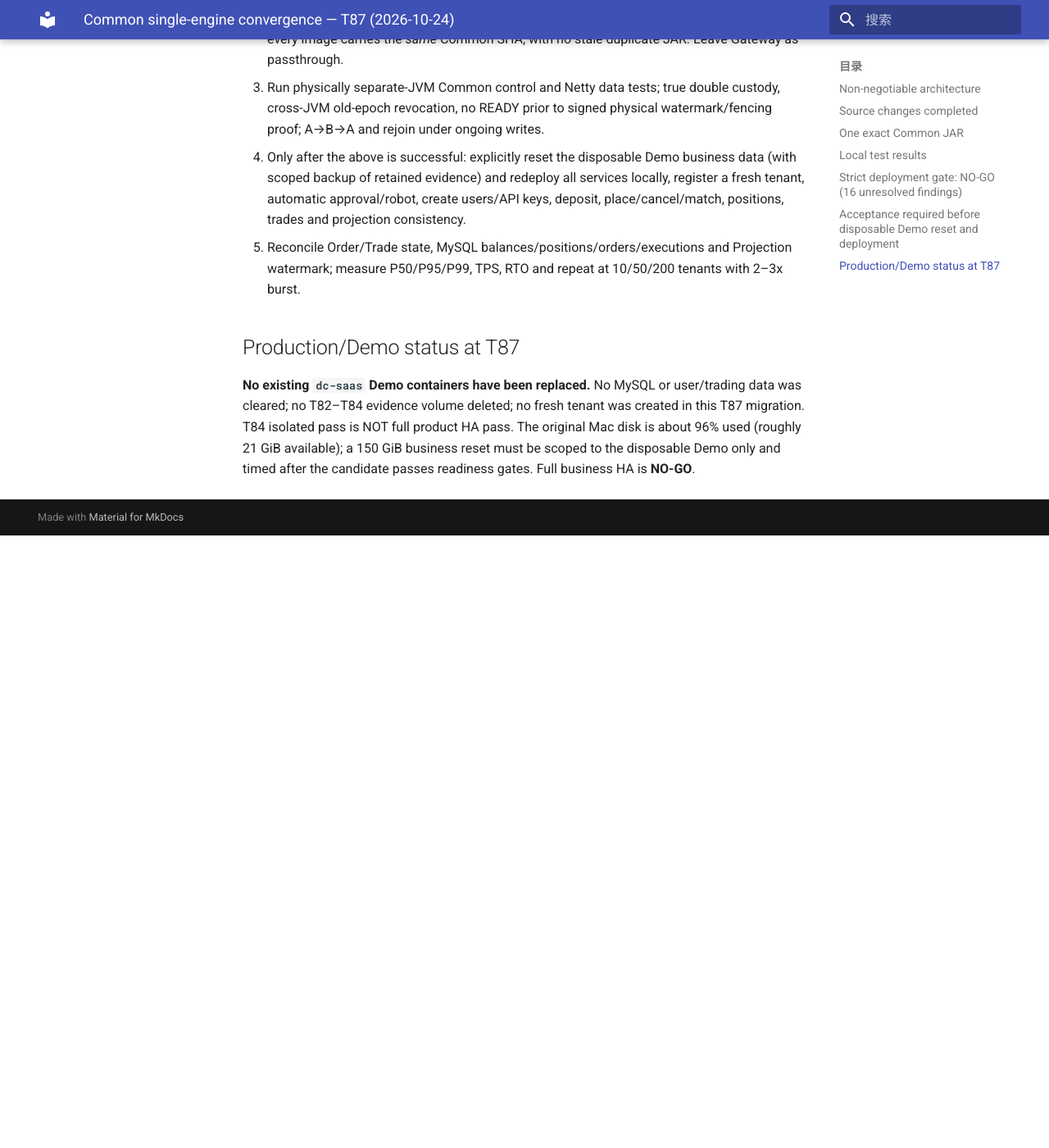
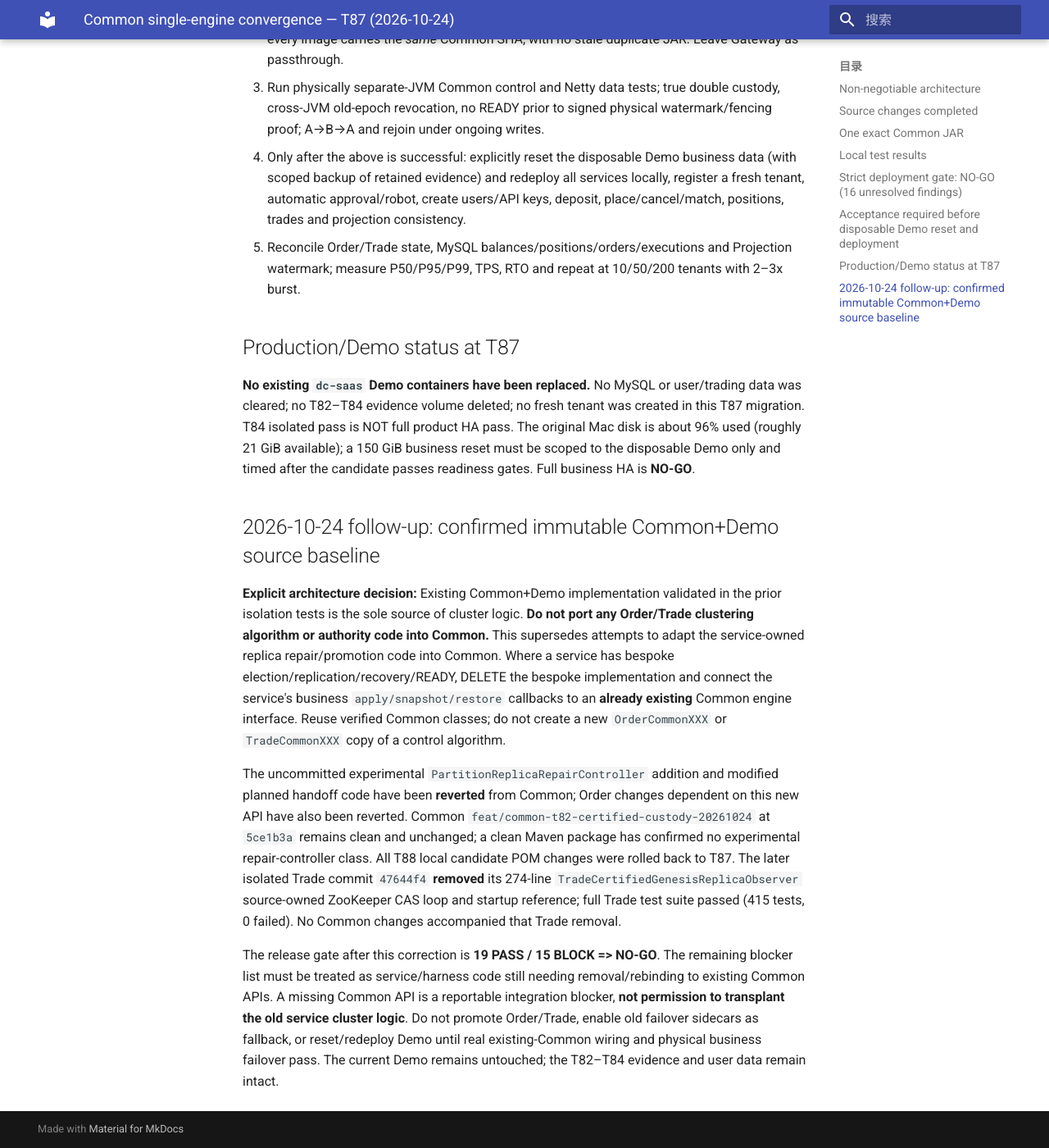
Before and after one commit to bliplink/dc-quant-deploy, an MkDocs documentation site: the page built from docs/COMMON_ONE_ENGINE_T87_NOGO_20261024.md, in a window 1280 px wide and 1400 px high, scrolled down 3038 px. Shown: the whole window at 82% size. Built offline with MkDocs 1.6.1 and Material for MkDocs 9.7.7, drawn with Linux system fonts in a browser that asks for light colours; before the commit the page ends 3691 px from its top, so only the background shows below that.

Commit message:
docs(ha): freeze Common-Demo cluster engine; delete service forks rather than transplant [skip ci]

```diff
--- a/docs/COMMON_ONE_ENGINE_T87_NOGO_20261024.md
+++ b/docs/COMMON_ONE_ENGINE_T87_NOGO_20261024.md
@@ -59,3 +59,11 @@ No static audit replaces live failover proof: **all 16 blockers and any addition
 ## Production/Demo status at T87
 
 **No existing `dc-saas` Demo containers have been replaced.** No MySQL or user/trading data was cleared; no T82–T84 evidence volume deleted; no fresh tenant was created in this T87 migration. T84 isolated pass is NOT full product HA pass. The original Mac disk is about 96% used (roughly 21 GiB available); a 150 GiB business reset must be scoped to the disposable Demo only and timed after the candidate passes readiness gates. Full business HA is **NO-GO**.
+
+## 2026-10-24 follow-up: confirmed immutable Common+Demo source baseline
+
+**Explicit architecture decision:** Existing Common+Demo implementation validated in the prior isolation tests is the sole source of cluster logic. **Do not port any Order/Trade clustering algorithm or authority code into Common.** This supersedes attempts to adapt the service-owned replica repair/promotion code into Common. Where a service has bespoke election/replication/recovery/READY, DELETE the bespoke implementation and connect the service's business `apply/snapshot/restore` callbacks to an **already existing** Common engine interface. Reuse verified Common classes; do not create a new `OrderCommonXXX` or `TradeCommonXXX` copy of a control algorithm.
+
+The uncommitted experimental `PartitionReplicaRepairController` addition and modified planned handoff code have been **reverted** from Common; Order changes dependent on this new API have also been reverted. Common `feat/common-t82-certified-custody-20261024` at `5ce1b3a` remains clean and unchanged; a clean Maven package has confirmed no experimental repair-controller class. All T88 local candidate POM changes were rolled back to T87. The later isolated Trade commit `47644f4` **removed** its 274-line `TradeCertifiedGenesisReplicaObserver` source-owned ZooKeeper CAS loop and startup reference; full Trade test suite passed (415 tests, 0 failed). No Common changes accompanied that Trade removal.
+
+The release gate after this correction is **19 PASS / 15 BLOCK => NO-GO**. The remaining blocker list must be treated as service/harness code still needing removal/rebinding to existing Common APIs. A missing Common API is a reportable integration blocker, **not permission to transplant the old service cluster logic**. Do not promote Order/Trade, enable old failover sidecars as fallback, or reset/redeploy Demo until real existing-Common wiring and physical business failover pass. The current Demo remains untouched; the T82–T84 evidence and user data remain intact.
```
